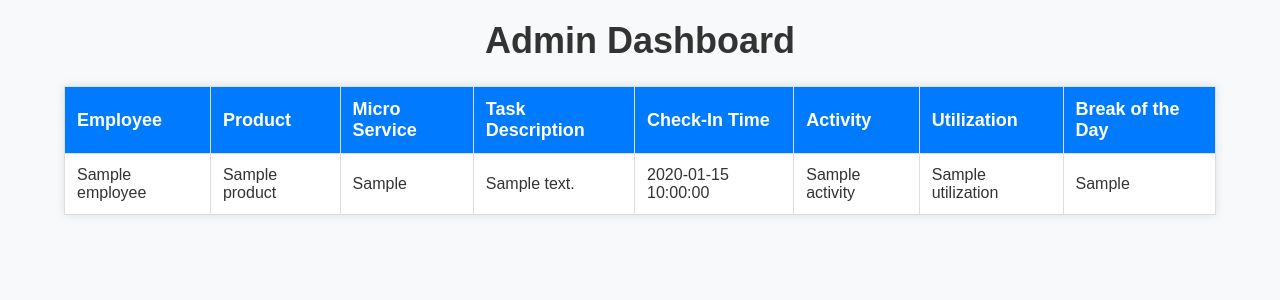
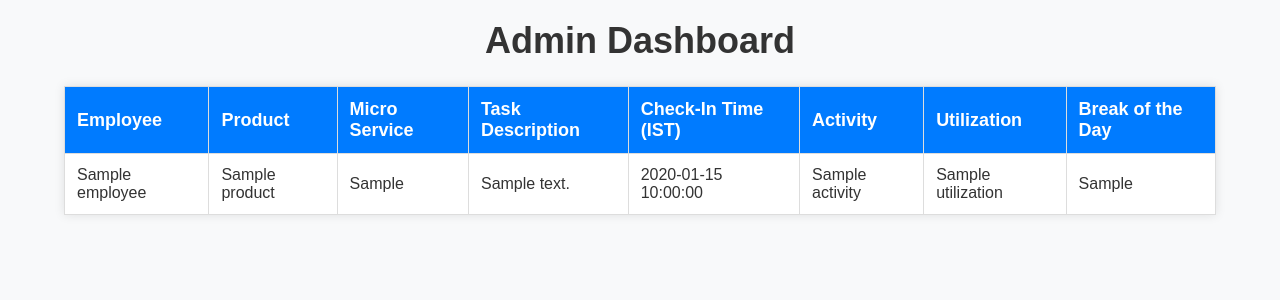
Before and after one commit to SW-AnubhavShriwastava/Admin, a Flask app: template templates/dashboard.html in a window 1280 px wide. Shown: the top 300 px of the page. Run offline with Flask 2, Linux system fonts and the light colour scheme; the template is opened without the code that fills it: most values are stand-ins (such as "Sample title", 1, 10 or a date in 2020).

Commit message:
Updated dashboard.html for showing time in IST

```diff
--- a/templates/dashboard.html
+++ b/templates/dashboard.html
@@ -62,7 +62,7 @@
                 <th>Product</th>
                 <th>Micro Service</th>
                 <th>Task Description</th>
-                <th>Check-In Time</th>
+                <th>Check-In Time (IST)</th>
                 <th>Activity</th>
                 <th>Utilization</th>
                 <th>Break of the Day</th>
@@ -81,7 +81,7 @@
                         {{ row.task_description }}
                     {% endif %}
                 </td>
-                <td>{{ row.check_in_time }}</td>
+                <td>{{ row.check_in_time }}</td> <!-- This will now display in IST -->
                 <td>{% if row.task_description != 'Ideal' %}{{ row.activity }}{% endif %}</td>
                 <td>{% if row.task_description != 'Ideal' %}{{ row.utilization }}{% endif %}</td>
                 <td>{{ row.break_of_the_day }}</td>
```
